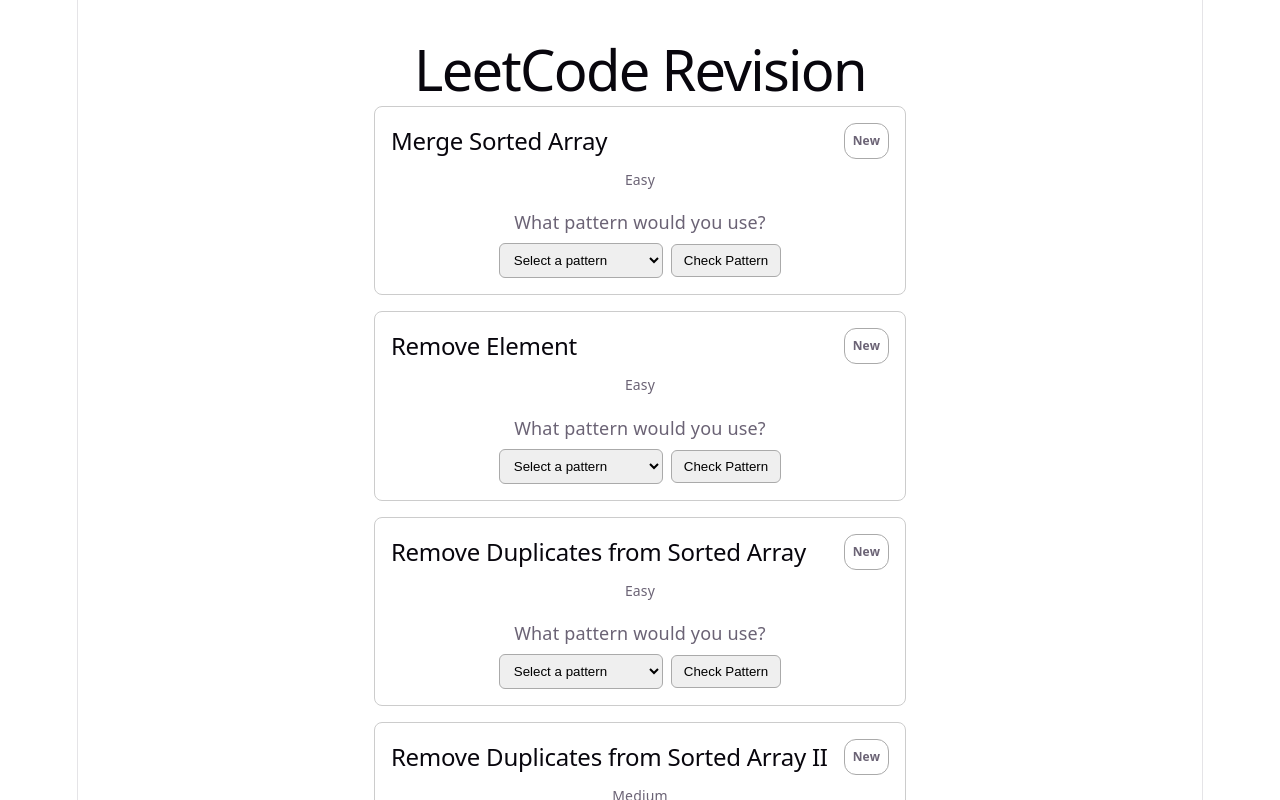
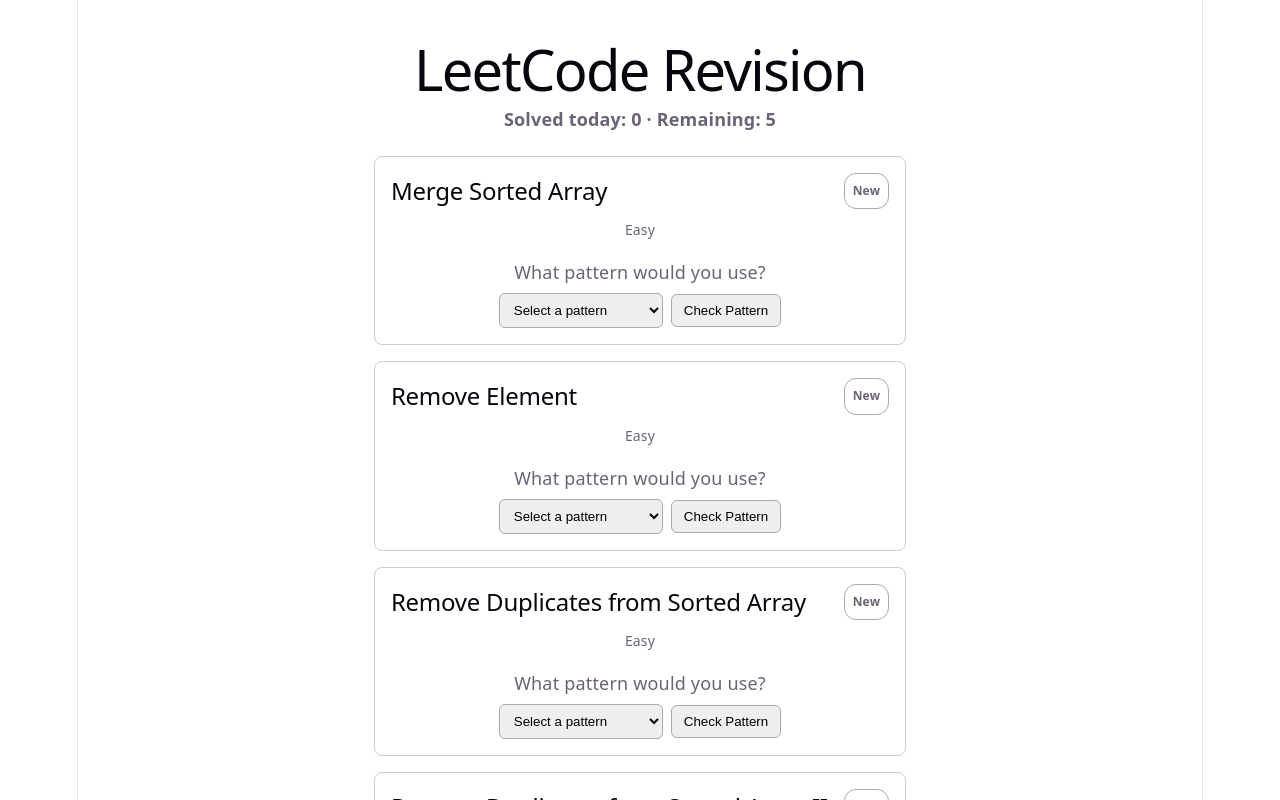
Before and after one commit to nithinWichita/leetcode-revision, a React (Vite) app: page / in a window 1280 px wide. Shown: the top 800 px of the page. Built offline with nearby package versions, Linux system fonts and the light colour scheme.

Commit message:
Add daily progress tracking

```diff
--- a/src/App.css
+++ b/src/App.css
@@ -95,8 +95,12 @@
   display: flex;
   gap: 8px;
   margin-top: 12px;
+  justify-content: center;
 }
-
+.daily-progress {
+  margin-bottom: 24px;
+  font-weight: 600;
+}
 .leetcode-link {
   display: inline-block;
   margin-top: 12px;
--- a/src/App.tsx
+++ b/src/App.tsx
@@ -11,6 +11,9 @@ function App() {
   const today = getTodayDate();
   const batchDate = localStorage.getItem("dailyBatchDate");
   const savedDailyBatch = getDailyBatch();
+  const dailyBatchTotal = Number(
+    localStorage.getItem("dailyBatchTotal") ?? 0
+  );
   const isNewDay = batchDate !== today;
 
   const hasNewProblems = problems.some((problem) =>
@@ -36,6 +39,10 @@ function App() {
       "dailyBatch",
       JSON.stringify(newBatch.map((problem) => problem.id))
     );
+    localStorage.setItem(
+      "dailyBatchTotal",
+      String(newBatch.length)
+    );
 
     localStorage.setItem("dailyBatchDate", today);
   }
@@ -45,10 +52,17 @@ function App() {
   const todaysProblems = dailyBatchIds
     .map((id) => problems.find((problem) => problem.id === id))
     .filter((problem) => problem !== undefined);
+  const solvedToday =
+    dailyBatchTotal - todaysProblems.length;
   return (
     <div className="app">
       <h1>LeetCode Revision</h1>
-
+      <p className="daily-progress">
+        Solved today: {solvedToday} · Remaining: {todaysProblems.length}
+      </p>
+      {todaysProblems.length === 0 && (
+        <p>🎉 You're done for today!</p>
+      )}
       {todaysProblems.map((problem) => (
         <ProblemCard
           key={problem.id}
```
